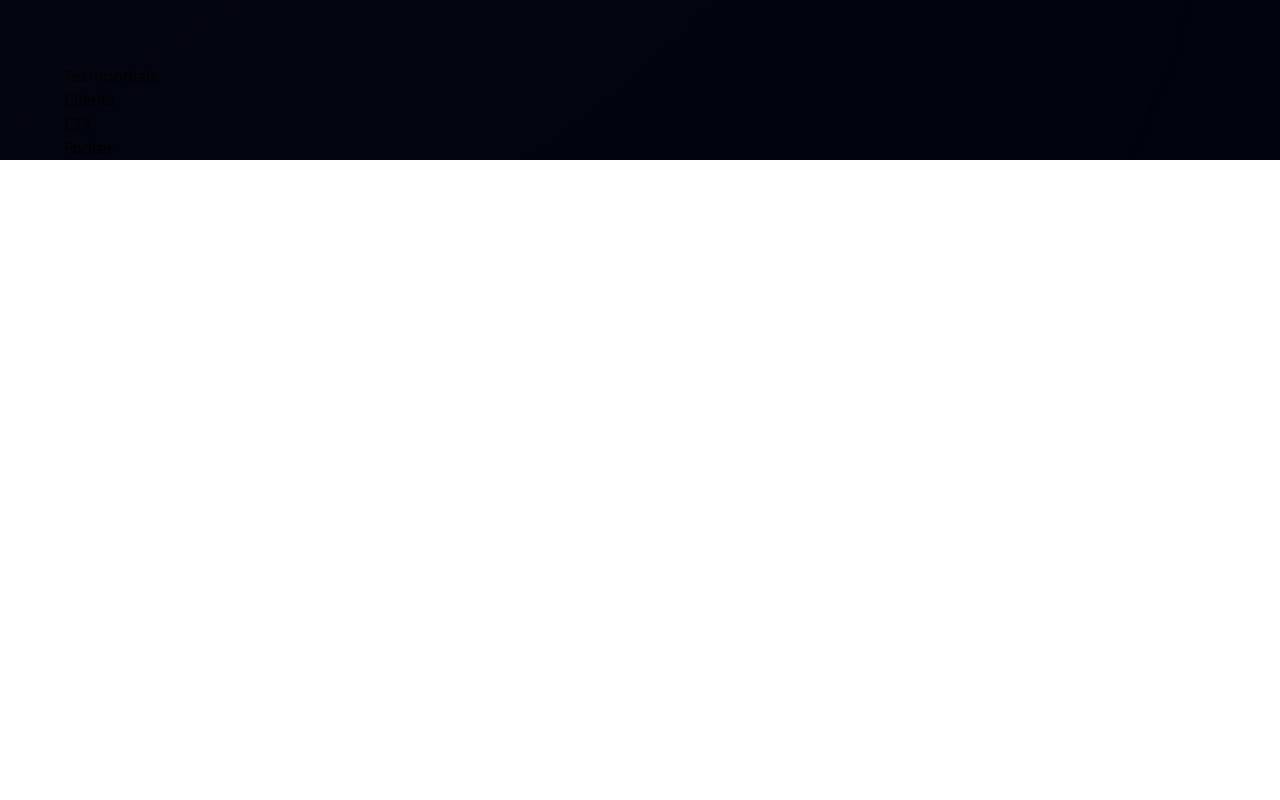
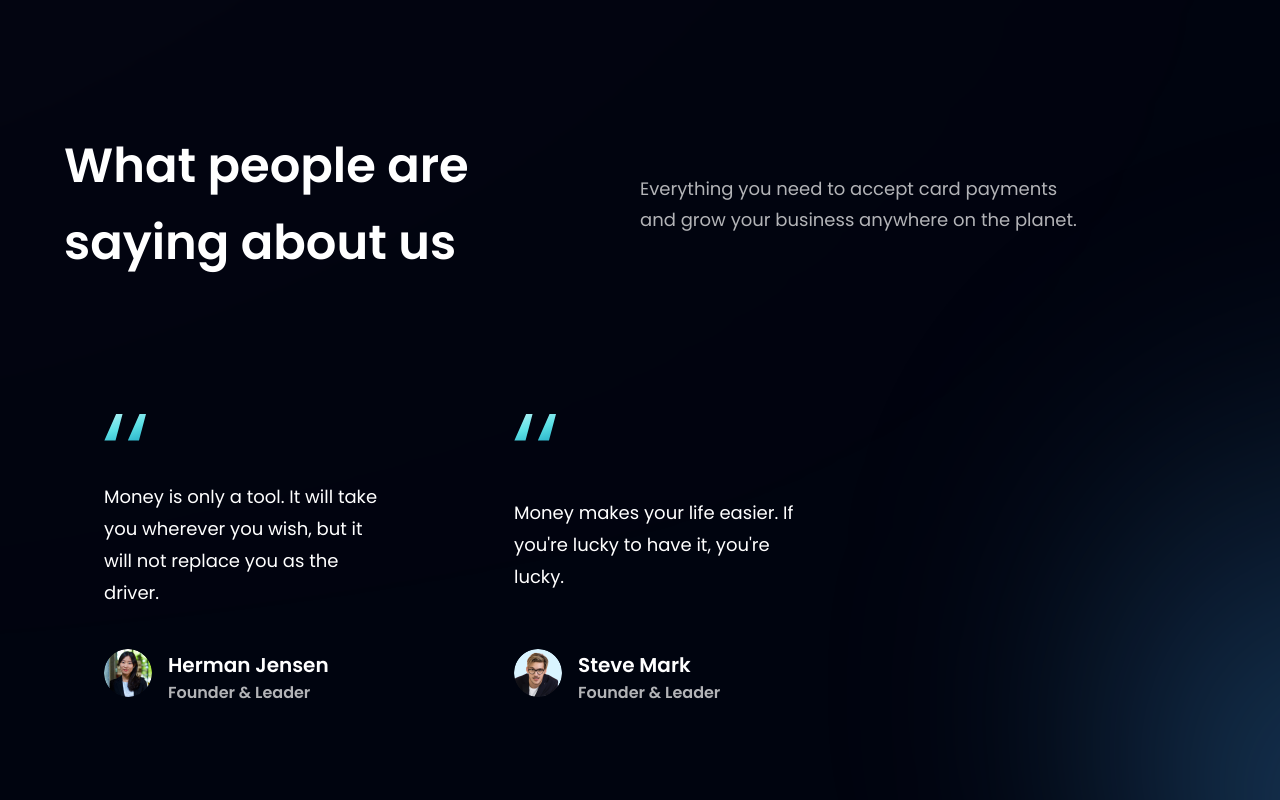
Before and after one commit to RaisaBernardes/modern-ui-bank-website, a React (Vite) app: page / in a window 1280 px wide. Shown: the part 2740-3540 px from the top of the page. Before the commit the page ends 2900 px from the top, so only its background shows below. Built offline with nearby package versions, Linux system fonts and the light colour scheme.

Commit message:
testemonials section done (5th section)

```diff
--- a/src/components/FeedbackCard.jsx
+++ b/src/components/FeedbackCard.jsx
@@ -1,9 +1,19 @@
-import React from 'react'
+import { quotes } from "../assets"
 
-const FeedbackCard = () => {
-  return (
-    <div>FeedbackCard</div>
-  )
-}
+const FeedbackCard = ({ content, title, name, img }) => (
+  <div className='flex justify-between flex-col px-10 py-12 rounded-[20px] max-w-[370px] md:mr-10 sm:mr-5 mr-0 my-5 feedback-card'>
+    <img src={quotes} alt="double_quotes" className="w-[42px] h-[27px] object-contain" />
+    <p className="font-poppins font-normal text-[18px] leading-[32px] text-white my-10">{content}</p>
+
+    {/*container of people info*/}
+    <div className="flex flex-row">
+      <img src={img} alt={name} className="w-[48px] h-[48px] rounded-full"/>
+      <div className="flex flex-col ml-4">
+        <h4 className="font-poppins font-semibold text-[20px] leading-[32px] text-white">{name}</h4>
+        <p className="font-poppins font-semibold text-[16px] leading-[24px] text-dimWhite">{title}</p>
+      </div>
+    </div>
+  </div>
+)
 
 export default FeedbackCard
--- a/src/components/Testimonials.jsx
+++ b/src/components/Testimonials.jsx
@@ -1,9 +1,26 @@
-import React from 'react'
+import { feedback } from "../constants";
+import styles from "../style";
+import FeedbackCard from './FeedbackCard';
 
-const Testimonials = () => {
-  return (
-    <div>Testimonials</div>
-  )
-}
+const Testimonials = () => (
+  <section id="clients" className={`${styles.paddingY} ${styles.flexCenter} flex-col relative`}>
+
+    {/*right gradient*/}
+    <div className="absolute z-[0] w-[60%] h-[60%] -right-[50%] rounded-full blue__gradient"/>
+
+    <div className="w-full flex justify-between items-center md:flex-row flex-col sm:mb-16 mb-6 relative z-[1]">
+      <h1 className={styles.heading2}>What people are <br className="sm:block hidden"/>saying about us</h1>
+      <div className="w-full md:mt-0 mt-6">
+        <p className={`${styles.paragraph} text-left max-w-[450px]`}>Everything you need to accept card payments and grow your business anywhere on the planet.</p>
+      </div>
+    </div>
+
+    <div className="flex flex-wrap sm:justify-start justify-center w-full feedback-container relative z-[1]">
+      {feedback.map((card) => (
+        <FeedbackCard key={card.id} {... card}/>
+      ))}
+    </div>
+  </section>
+)
 
 export default Testimonials;
```
